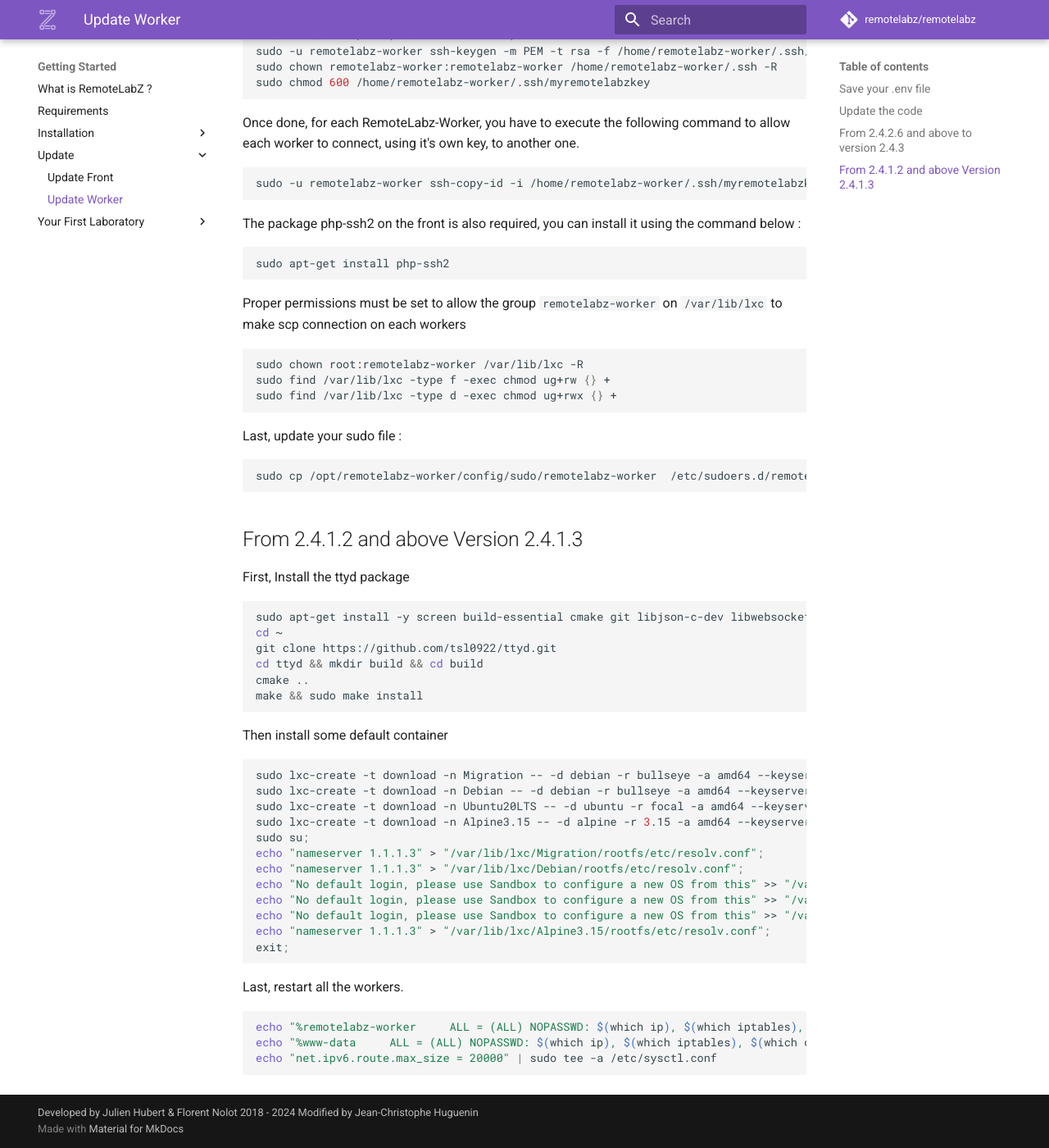
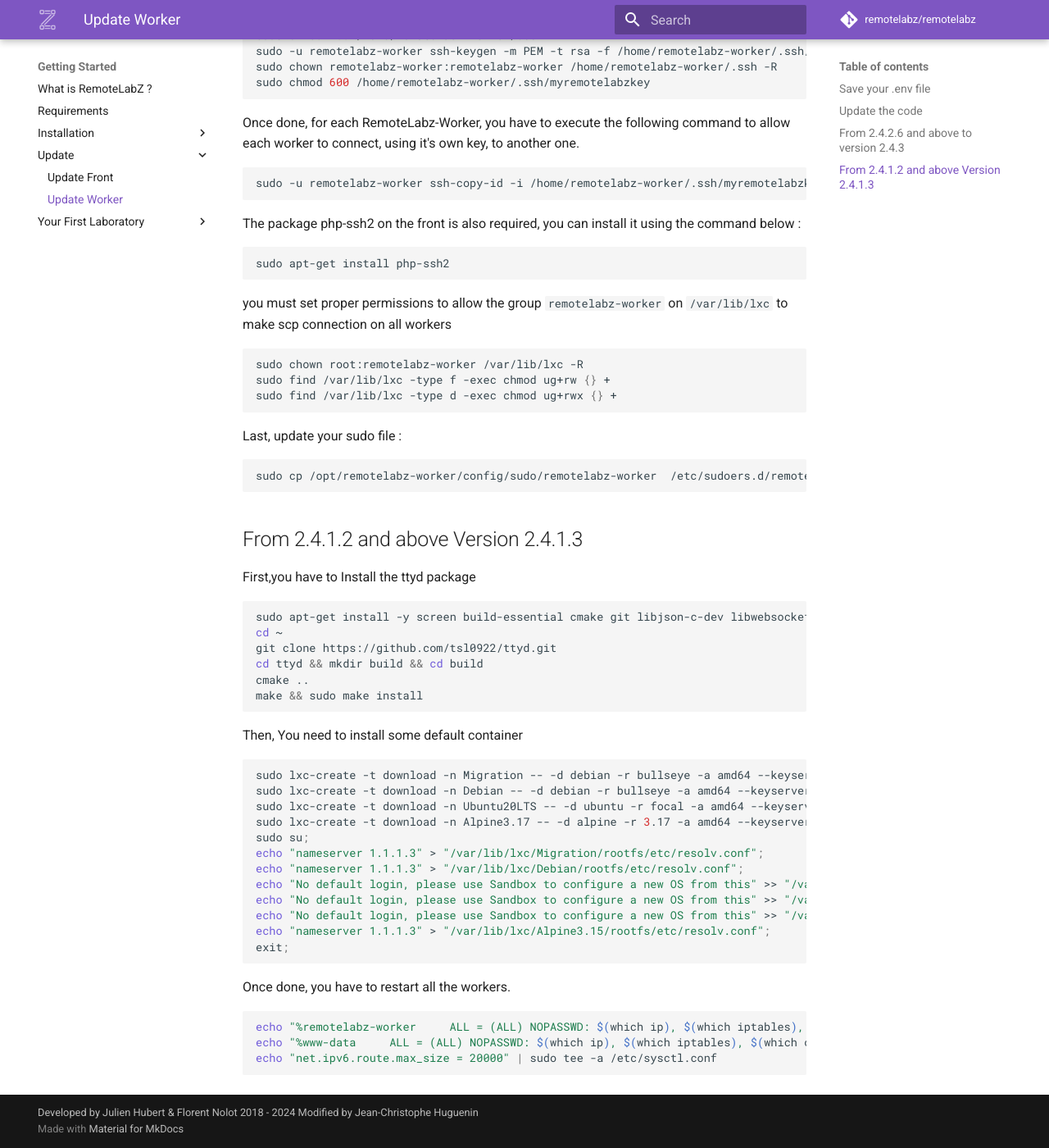
Before and after one commit to remotelabz/remotelabz-docs, an MkDocs documentation site: the page built from docs/administrators/getting-started/ubuntu-worker-update.md, in a window 1280 px wide and 1400 px high, scrolled down 1852 px. Shown: the whole window at 82% size. Built offline with MkDocs 1.6.1 and Material for MkDocs 9.7.7, drawn with Linux system fonts in a browser that asks for light colours; comment, search, counter and statistics services are not loaded; some of the changed text lies outside the part shown.

Commit message:
correction on worker updates.

````diff
--- a/docs/administrators/getting-started/ubuntu-worker-update.md
+++ b/docs/administrators/getting-started/ubuntu-worker-update.md
@@ -87,7 +87,7 @@ The package php-ssh2 on the front is also required, you can install it using the
 sudo apt-get install php-ssh2
 ```
 
-Proper permissions must be set to allow the group `remotelabz-worker` on `/var/lib/lxc` to make scp connection on each workers
+you must set proper permissions to allow the group `remotelabz-worker` on `/var/lib/lxc` to make scp connection on all workers
 
 ```bash
 sudo chown root:remotelabz-worker /var/lib/lxc -R
@@ -102,7 +102,7 @@ sudo cp /opt/remotelabz-worker/config/sudo/remotelabz-worker  /etc/sudoers.d/rem
 
 ## From 2.4.1.2 and above Version 2.4.1.3
 
-First, Install the ttyd package
+First,you have to Install the ttyd package
 
 ```bash
 sudo apt-get install -y screen build-essential cmake git libjson-c-dev libwebsockets-dev
@@ -113,12 +113,12 @@ cmake ..
 make && sudo make install
 ```
 
-Then install some default container
+Then, You need to install some default container
 ```bash
 sudo lxc-create -t download -n Migration -- -d debian -r bullseye -a amd64 --keyserver hkp://keyserver.ubuntu.com;
 sudo lxc-create -t download -n Debian -- -d debian -r bullseye -a amd64 --keyserver hkp://keyserver.ubuntu.com;
 sudo lxc-create -t download -n Ubuntu20LTS -- -d ubuntu -r focal -a amd64 --keyserver hkp://keyserver.ubuntu.com;
-sudo lxc-create -t download -n Alpine3.15 -- -d alpine -r 3.15 -a amd64 --keyserver hkp://keyserver.ubuntu.com;
+sudo lxc-create -t download -n Alpine3.17 -- -d alpine -r 3.17 -a amd64 --keyserver hkp://keyserver.ubuntu.com;
 sudo su;
 echo "nameserver 1.1.1.3" > "/var/lib/lxc/Migration/rootfs/etc/resolv.conf";
 echo "nameserver 1.1.1.3" > "/var/lib/lxc/Debian/rootfs/etc/resolv.conf";
@@ -128,7 +128,7 @@ echo "No default login, please use Sandbox to configure a new OS from this" >> "
 echo "nameserver 1.1.1.3" > "/var/lib/lxc/Alpine3.15/rootfs/etc/resolv.conf";
 exit;
 ```
-Last, restart all the workers.
+Once done, you have to restart all the workers.
 ```bash
 echo "%remotelabz-worker     ALL = (ALL) NOPASSWD: $(which ip), $(which iptables), $(which ovs-vsctl), $(which systemctl) start remotelabz*, $(which systemctl) stop remotelabz*, $(which systemctl) restart remotelabz*, $(which systemctl) status remotelabz*" | sudo tee /etc/sudoers.d/remotelabz-worker
 echo "%www-data     ALL = (ALL) NOPASSWD: $(which ip), $(which iptables), $(which ovs-vsctl), $(which systemctl) start remotelabz*, $(which systemctl) stop remotelabz*, $(which systemctl) restart remotelabz*, $(which systemctl) status remotelabz*" | sudo tee -a /etc/sudoers.d/remotelabz-worker
````
Also changed, not shown: other parts of docs/administrators/getting-started/ubuntu-worker-update.md (+1 -1 lines).
